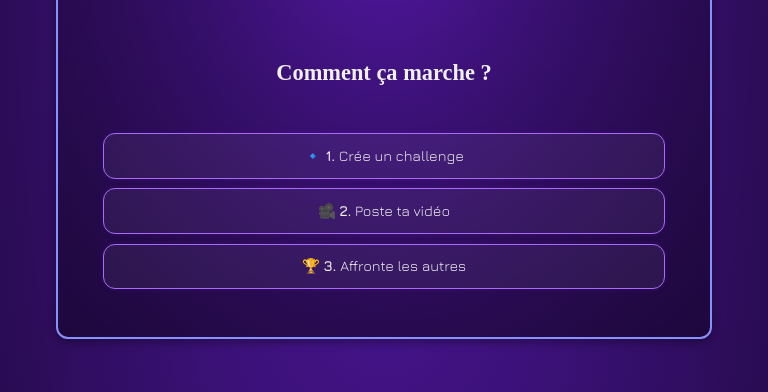
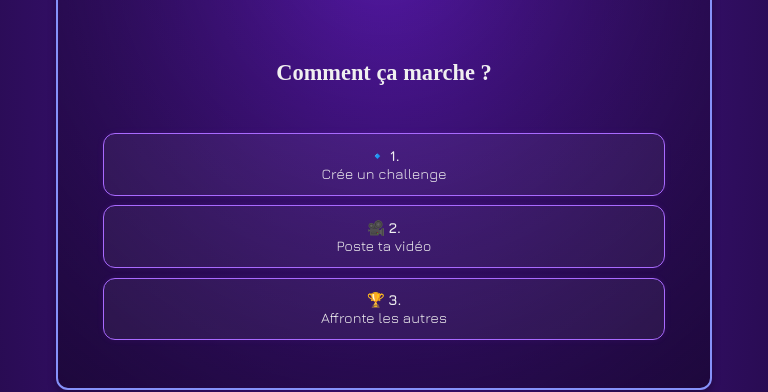
Before and after one commit to jeyakishandev/gamerchallenges-front, a React (Vite) app: page / in a window 768 px wide. Shown: the part 1380-1772 px from the top of the page. Built offline with nearby package versions, Linux system fonts and the light colour scheme; no server answers; a web font is replaced by a local one.

Commit message:
Line break after strong tags

```diff
--- a/src/App.css
+++ b/src/App.css
@@ -590,7 +590,6 @@ input[type="file"]::file-selector-button:hover {
   box-shadow: 0 0 6px rgba(148, 46, 250, 0.1);
   text-align: center;
   white-space: normal;
-  word-break: break-word;
 }
 
 /* Responsive pour la section hero sur les petits écrans */
@@ -650,7 +649,13 @@ input[type="file"]::file-selector-button:hover {
   }
 }
 
-
+/* Saut de ligne après les balises strong */
+@media (min-width: 768px) and (max-width: 1048px) {
+  .how-steps .step-card strong::after {
+    content: "";
+    display: block;
+  }
+}
 
 /* ================================================== */
 /* ===== HOME CAROUSEL SECTION (ANIMATION INFINIE - PLEINE LARGEUR) ===== */
```
